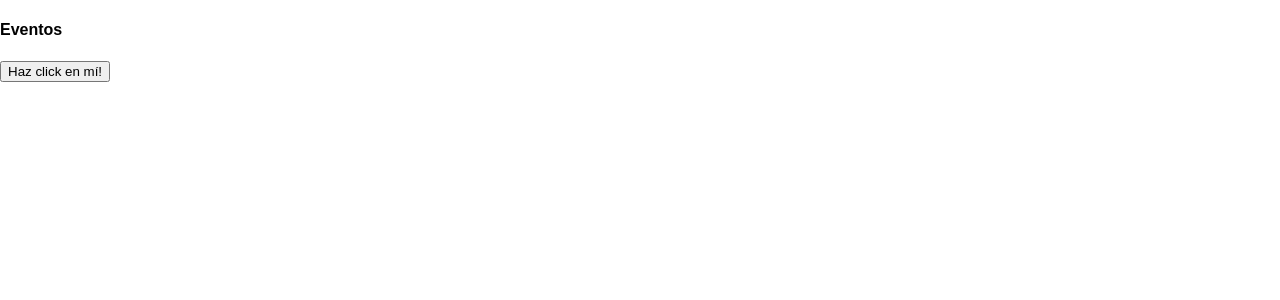
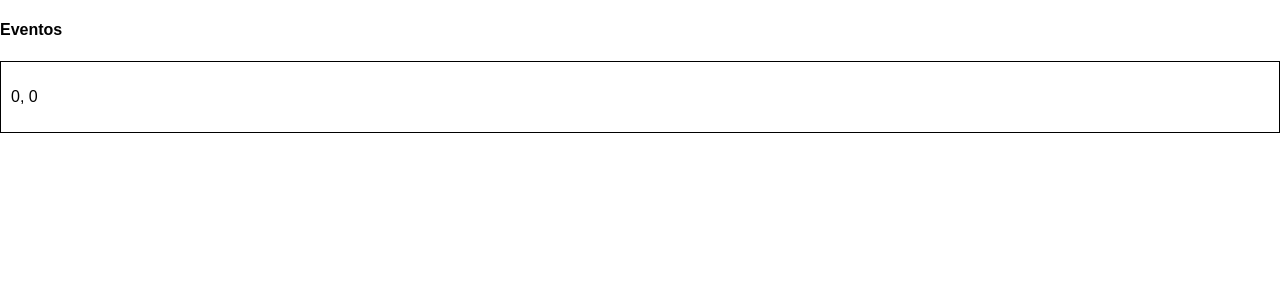
Before and after one commit to misan7/udemy-react, a React (Create React App) app: page / in a window 1280 px wide. Shown: the top 300 px of the page. Built offline with nearby package versions, Linux system fonts and the light colour scheme.

Commit message:
Eventos: onMouseMove(coordenadas)

```diff
--- a/src/App.js
+++ b/src/App.js
@@ -1,17 +1,26 @@
 import React, { Component } from 'react'
 
 class App extends Component {
-  handleClick(e){
-    console.log(e)
-    console.log(e.nativeEvent)
-    alert('Me has clicado :O')
+  constructor() {
+    super()
+    this.state = { mouseX: 0, mouseY: 0 }
+    // this.handleMouseMove = this.handleMouseMove.bind(this)
+  }
+
+  handleMouseMove = (e) => {
+    const { clientX, clientY} = e
+    this.setState({ mouseX: clientX, mouseY: clientY })
   }
 
   render() {
     return (
       <div className="App">
         <h4>Eventos</h4>
-        <button onClick={this.handleClick}>Haz click en mí!</button>
+      <div
+        onMouseMove={this.handleMouseMove}
+        style={{ border: '1px solid #000', marginTop: 10, padding: 10 }}>
+        <p>{this.state.mouseX}, {this.state.mouseY}</p>
+      </div>
       </div>
     )
   }
```
